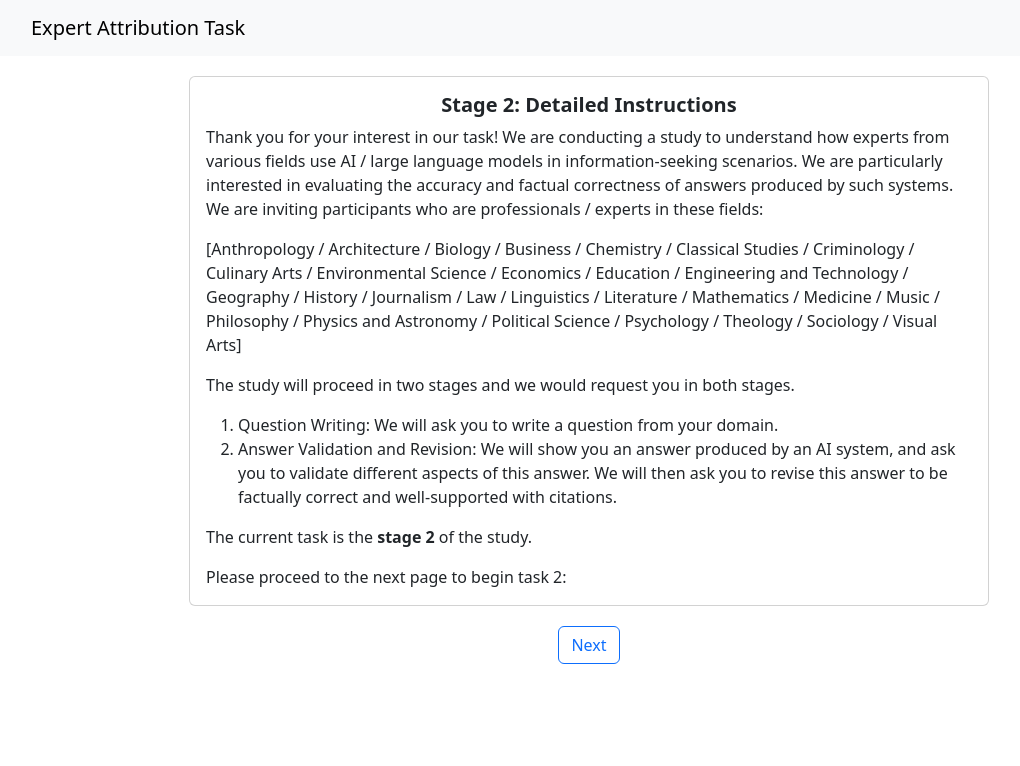
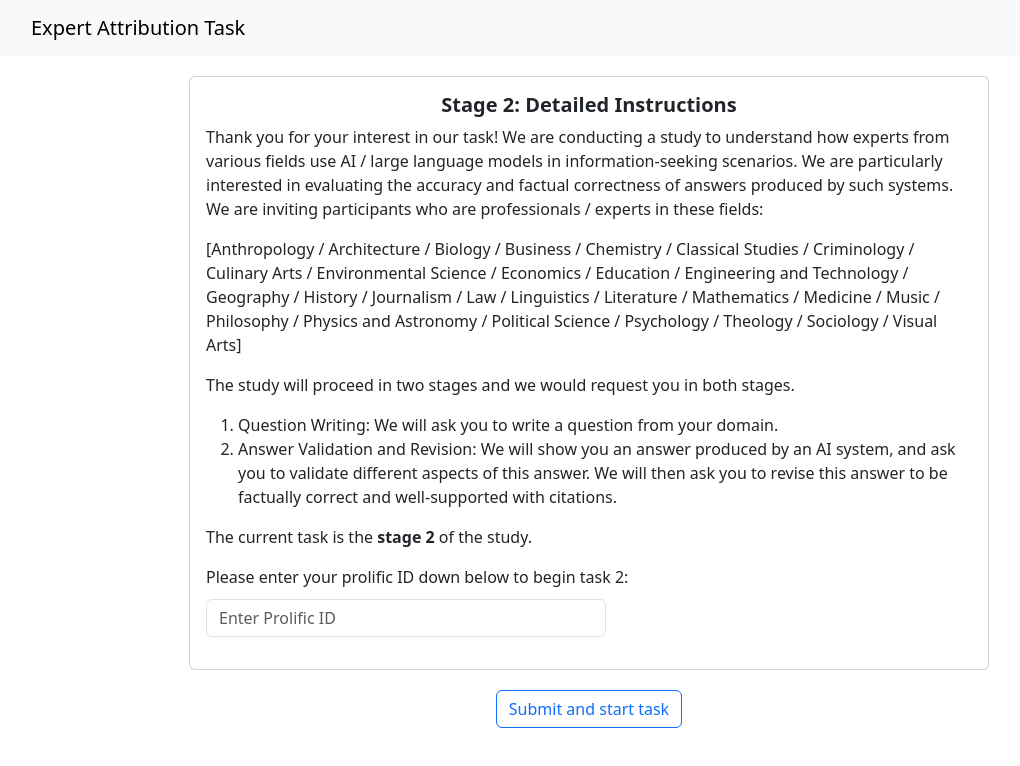
Before and after one commit to subinbean/expert-attribution-annotation-interface, a React (Create React App) app in the folder frontend/: page /welcome in a window 1280 px wide. Shown: the top 766 px of the page, without its empty margins (51-1071 px from the left). Built offline with nearby package versions, Linux system fonts and the light colour scheme.

Commit message:
prolific id collected correctly

```diff
--- a/frontend/src/components/Likert.js
+++ b/frontend/src/components/Likert.js
@@ -6,7 +6,7 @@ const Likert = (props) => {
     props.options?.map(option => options.push(
         <div>
             <input type="radio" id={option} name='option'/>
-            <label for={option}> {option} </label><br></br>
+            <label for={option} style={{marginLeft: '10px'}}> {option} </label><br></br>
         </div>
     ))
     return (
--- a/frontend/src/components/QuestionAnswer.js
+++ b/frontend/src/components/QuestionAnswer.js
@@ -7,7 +7,7 @@ const first = '1) Read the question, and the answer produced by the AI system.'
 const QuestionAnswer = (props) => {
     return (
         <div>
-            <Alert style={{ width: '40rem', marginTop: '20px'}}> {first} </Alert>
+            <Alert style={{ width: '40rem', marginTop: '20px', textAlign: 'left'}}> {first} </Alert>
             <Textbox title="Question" text={props.question} />
             <Textbox title="Answer" text={props.answer} />
             <Alert style={{ width: '40rem', marginTop: '20px'}}>
--- a/frontend/src/pages/AnnotationPage.js
+++ b/frontend/src/pages/AnnotationPage.js
@@ -1,18 +1,23 @@
 import Answerbox from "../components/Answerbox"
-import React from 'react'
+import { useState, useEffect } from 'react'
 import QuestionAnswer from "../components/QuestionAnswer"
 import "./pagesStyle.css"
 import ClaimEvidence from "../components/ClaimEvidence"
-import {Button} from 'react-bootstrap';
-import { useNavigate } from "react-router-dom"
+import {Button, Alert} from 'react-bootstrap';
+import { useNavigate, useLocation } from "react-router-dom"
 
-const AnnotationPage = () => {
+const AnnotationPage = (props) => {
     const navigate = useNavigate()
+    const location = useLocation()
 
     return (
         <div align="center">
             <QuestionAnswer question="This is a question" answer="This is an answer" />
             <ClaimEvidence claim="This is claim 1" evidence="This is evidence 1" />
+            <ClaimEvidence claim="This is claim 2" evidence="This is evidence 2" />
+            <Alert style={{ width: '40rem', marginTop: '20px', textAlign: 'left'}}>
+                <b> Answer Revision </b> : After annotating each claim, we would like you to <b> revise the original answer </b> produced by the AI system. The text box is pre-filled with the original answer, and we ask you to edit the answer to be <b> factual </b> and <b> supported by the evidence presented.</b> Rely on your own annotations of the individual claims to revise the answer. Note that all informative claims, worthy of citations, need to be cited.
+            </Alert>
             <Answerbox text="Revised Answer" />
             <div className="buttons">
                 <Button variant='outline-primary' onClick={() => navigate('/welcome')}> Previous </Button>
--- a/frontend/src/pages/WelcomePage.js
+++ b/frontend/src/pages/WelcomePage.js
@@ -1,11 +1,12 @@
-import React from 'react'
+import {useState} from 'react'
 import "./pagesStyle.css"
-import {Button} from 'react-bootstrap';
 import { useNavigate } from "react-router-dom"
-import {Card} from 'react-bootstrap';
+import {Card, Button, Form} from 'react-bootstrap';
 
 const WelcomePage = () => {
     const navigate = useNavigate()
+
+    const [prolificId, setProlificId] = useState('')
 
     return (
         <div align="center">
@@ -40,12 +41,17 @@ const WelcomePage = () => {
 
                         <p> The current task is the <b> stage 2 </b> of the study. </p>
 
-                        Please proceed to the next page to begin task 2:
+                        Please enter your prolific ID down below to begin task 2:
+                        <Form style={{marginTop: '10px', width: '400px'}}>
+                            <Form.Group className="mb-3">
+                                <Form.Control placeholder="Enter Prolific ID" value={prolificId} onChange={text => setProlificId(text.target.value)}/>
+                            </Form.Group>
+                        </Form>
                     </Card.Text>
                 </Card.Body>
             </Card>
             <div className="buttons">
-                <Button variant='outline-primary' onClick={() => navigate('/question1')}> Next </Button>
+                <Button variant='outline-primary' onClick={() => navigate('/question1', {state: {id: prolificId}})}> Submit and start task </Button>
             </div>
         </div>
     )
```
